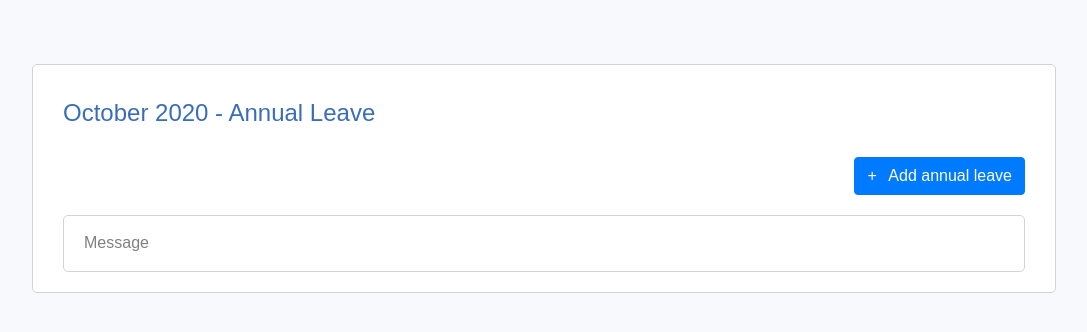
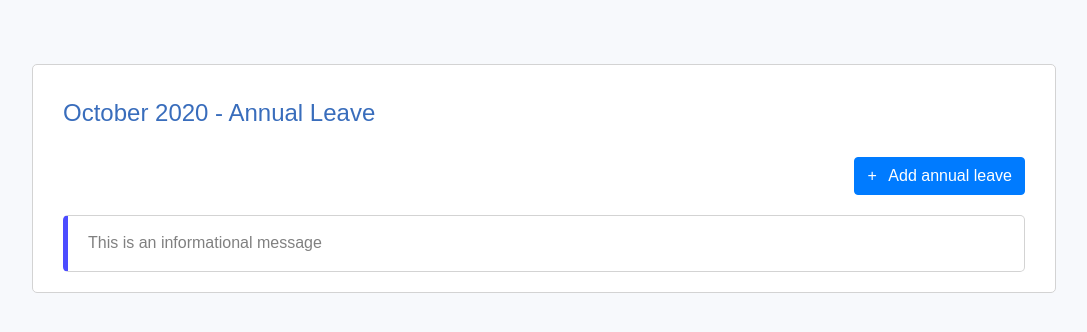
Before and after one commit to patrick-assaf/payfit-feature, a React (Create React App) app in the folder client/: page / in a window 1280 px wide. Shown: the top 332 px of the page, without its empty margins (96-1183 px from the left). Built offline with nearby package versions, Linux system fonts and the light colour scheme; the HTML template or start-up script is replaced by a standard one.

Commit message:
Use the format and content props to condition the message component

```diff
--- a/client/src/Components/Dashboard.tsx
+++ b/client/src/Components/Dashboard.tsx
@@ -16,7 +16,7 @@ export const Dashboard: React.FC<Props> = () => {
             <div className="d-flex">
                 <Button variant="primary" className="ml-auto feature-button"><span className="pr-2">+</span> Add annual leave</Button>
             </div>
-            <Message />
+            <Message format="info" content="This is an informational message" />
         </div>
     );
 };
--- a/client/src/Components/Message.tsx
+++ b/client/src/Components/Message.tsx
@@ -2,15 +2,41 @@ import React from 'react';
 import '../Style.css'
 
 interface Props {
-
+    format: string
+    content: string
 }
 
-export const Message: React.FC<Props> = () => {
+export const Message: React.FC<Props> = ({format, content}: Props) => {
+
+    if(format === "info") {
+        return (
+            <div className="message-box info">
+                <p className="message-text">
+                    {content}
+                </p>
+            </div>
+        );
+    }
+    if(format === "success") {
+        return (
+            <div className="message-box success">
+                <p className="message-text">
+                    {content}
+                </p>
+            </div>
+        );
+    }
+    if(format === "warning") {
+        return (
+            <div className="message-box warning">
+                <p className="message-text">
+                    {content}
+                </p>
+            </div>
+        );
+    }
+
     return (
-        <div className="message-box">
-            <p className="message-text">
-                Message
-            </p>
-        </div>
-    );
+        <></>
+    )
 };
--- a/client/src/Style.css
+++ b/client/src/Style.css
@@ -2,6 +2,18 @@
 html, body {
     background-color: #F7F9FC;
     font-family: sans-serif;
+}
+
+.info {
+    border-left: 5px solid rgba(0, 0, 255, 0.7) !important;
+}
+
+.success {
+    border-left: 5px solid rgba(0, 255, 0, 0.7) !important;
+}
+
+.warning {
+    border-left: 5px solid rgba(255, 0, 0, 0.7) !important;
 }
 
 .message-box, .feature-box {
```
